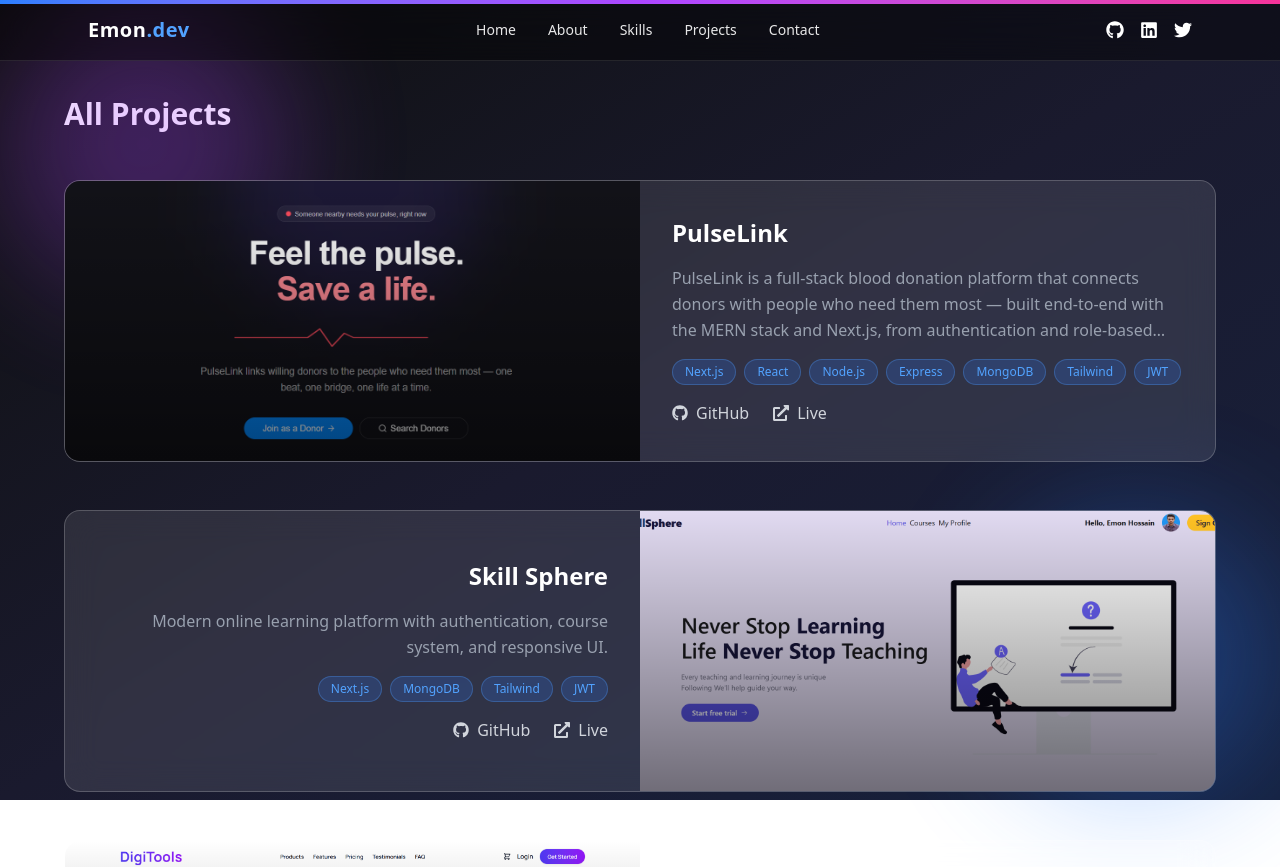
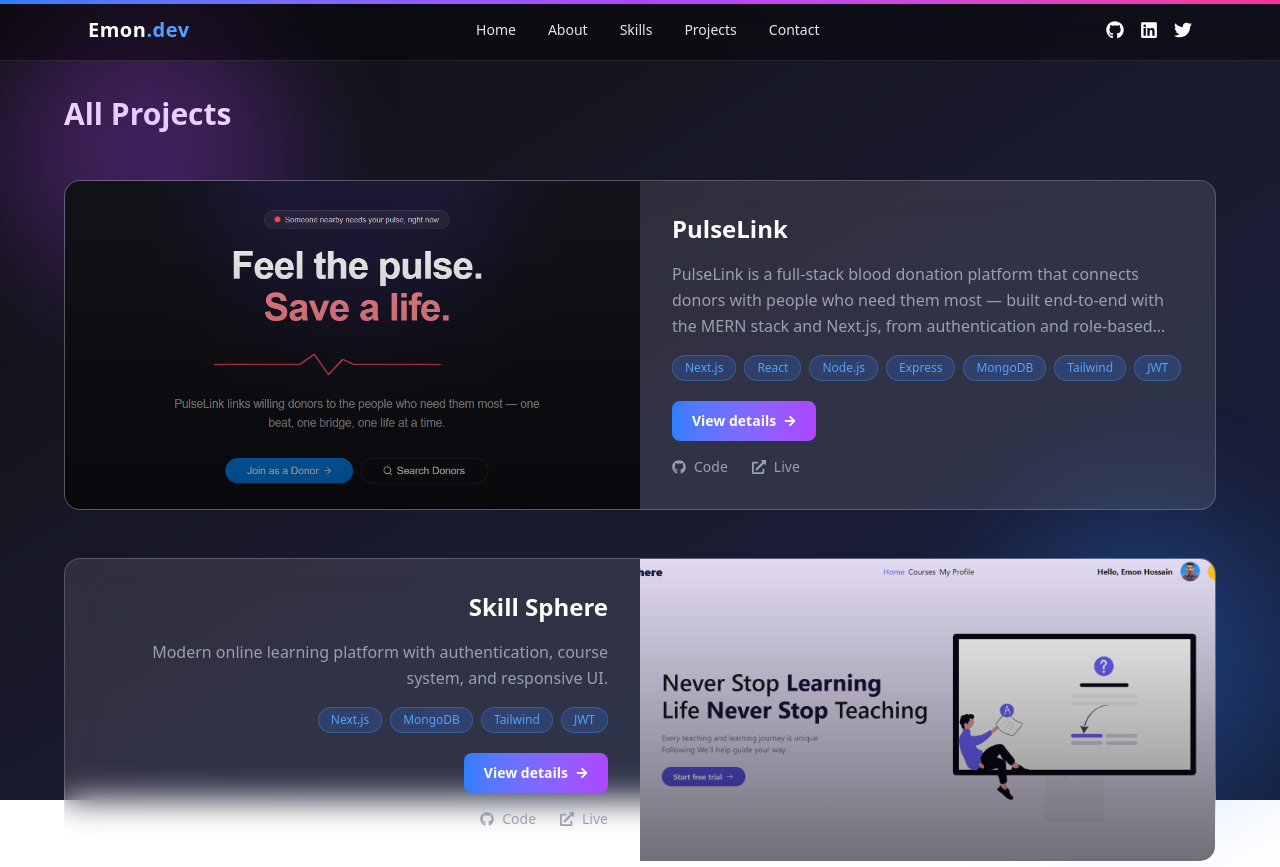
Before and after one commit to emon-101/my-portfolio, a Next.js app: page /projects in a window 1280 px wide. Shown: the top 867 px of the page. Built offline with nearby package versions, Linux system fonts and the light colour scheme.

Commit message:
add project slugs and featured badges; enhance ProjectCard layout and links

```diff
--- a/src/components/main/Projects.jsx
+++ b/src/components/main/Projects.jsx
@@ -5,6 +5,7 @@ import ProjectCard from "./ProjectsCard";
 
 const projects = [
   {
+    slug: "pulselink",
     title: "PulseLink",
     description:
       "PulseLink is a full-stack blood donation platform that connects donors with people who need them most — built end-to-end with the MERN stack and Next.js, from authentication and role-based dashboards to real-time donation request tracking and JWT-secured APIs.",
@@ -12,8 +13,10 @@ const projects = [
     tech: ["Next.js", "React", "Node.js", "Express", "MongoDB", "Tailwind", "JWT"],
     github: "https://github.com/emon-101/pulselink-client",
     live: "https://pulselink-client.vercel.app/",
+    featured: true,
   },
   {
+    slug: "ideavault",
     title: "IdeaVault",
     description:
       "IdeaVault is an open platform built for founders, builders, and dreamers — a place where startup ideas don't die in notebooks, but instead get shared, challenged, and refined by a community that cares.",
@@ -23,6 +26,7 @@ const projects = [
     live: "https://ideavault-fcaq.vercel.app/",
   },
   {
+    slug: "skill-sphere",
     title: "Skill Sphere",
     description:
       "Modern online learning platform with authentication, course system, and responsive UI.",
@@ -30,37 +34,38 @@ const projects = [
     tech: ["Next.js", "MongoDB", "Tailwind", "JWT"],
     github: "https://github.com/emon-101/skill-sphere",
     live: "https://skill-sphere-eh.vercel.app/",
-  }
+  },
 ];
 
 const Projects = () => {
   return (
-    // ✅ ADDED: overflow-x-hidden on section to guard against any animation bleed
     <section className="py-24 px-4 sm:px-6 md:px-10 text-white overflow-x-hidden">
       <div className="max-w-6xl mx-auto">
-
-        {/* 🎯 Title */}
-        <h2 className="text-3xl sm:text-4xl font-bold text-center mb-16">
+        {/* Title */}
+        <h2 className="text-3xl sm:text-4xl font-bold text-center mb-4">
           My <span className="text-blue-400">Projects</span>
         </h2>
+        <p className="text-center text-gray-400 text-sm sm:text-base max-w-xl mx-auto mb-16">
+          A selection of full-stack apps I&#39;ve designed, built, and shipped
+          end to end.
+        </p>
 
-        {/* 📦 Cards */}
+        {/* Cards */}
         <div className="space-y-10 sm:space-y-12">
           {projects.map((project, i) => (
-            <ProjectCard key={i} project={project} index={i} />
+            <ProjectCard key={project.slug} project={project} index={i} />
           ))}
         </div>
 
-        {/* 🔗 View More */}
+        {/* View More */}
         <div className="text-center mt-16">
           <Link
             href="/projects"
             className="inline-block px-6 py-3 border border-white/20 rounded-full hover:bg-white/10 transition"
           >
-            View All Projects →
+            View all projects →
           </Link>
         </div>
-
       </div>
     </section>
   );
--- a/src/components/main/ProjectsCard.jsx
+++ b/src/components/main/ProjectsCard.jsx
@@ -2,26 +2,25 @@
 
 import { motion } from "framer-motion";
 import Image from "next/image";
-import { FaGithub, FaExternalLinkAlt } from "react-icons/fa";
+import Link from "next/link";
+import { FaGithub, FaExternalLinkAlt, FaArrowRight } from "react-icons/fa";
 
 const ProjectCard = ({ project, index }) => {
   const isReverse = index % 2 !== 0;
 
   return (
     <motion.div
-      initial={{ opacity: 0, y: 40 }}         // ✅ FIXED: was x: ±80 — caused horizontal scroll on mobile
+      initial={{ opacity: 0, y: 40 }}
       whileInView={{ opacity: 1, y: 0 }}
       viewport={{ once: true }}
       transition={{ duration: 0.6 }}
       className="grid grid-cols-1 md:grid-cols-2 items-stretch
         bg-white/10 backdrop-blur-lg border border-white/20 rounded-2xl overflow-hidden hover:shadow-[0_0_30px_rgba(59,130,246,0.25)] transition-shadow"
     >
-      {/* 🖼 Image */}
+      {/* Image */}
       <div
         className={`relative w-full h-56 sm:h-64 md:h-full min-h-70
           ${isReverse ? "md:order-2" : "md:order-1"}`}
-          // ✅ FIXED: h-55/h-65 are invalid Tailwind classes → use h-56, h-64
-          // ✅ FIXED: min-h-[280px] ensures image has height on md when in grid
       >
         <motion.div
           whileHover={{ scale: 1.06 }}
@@ -38,15 +37,20 @@ const ProjectCard = ({ project, index }) => {
           />
         </motion.div>
 
-        {/* ✅ FIXED: was bg-linear-to-t — invalid, correct is bg-gradient-to-t */}
         <div className="absolute inset-0 bg-linear-to-t from-black/50 to-transparent pointer-events-none" />
+
+        {/* Featured badge */}
+        {project.featured && (
+          <span className="absolute top-4 left-4 text-xs px-3 py-1 rounded-full bg-blue-500/90 text-white font-medium shadow-lg">
+            Featured
+          </span>
+        )}
       </div>
 
-      {/* 📄 Content */}
+      {/* Content */}
       <div
         className={`p-6 sm:p-8 flex flex-col justify-center gap-4 items-start text-left
           ${isReverse ? "md:order-1 md:text-right md:items-end" : "md:order-2"}`}
-          // ✅ FIXED: base is always left/start (mobile), md: applies reverse alignment only on desktop
       >
         <h3 className="text-xl md:text-2xl font-bold text-white">
           {project.title}
@@ -56,7 +60,7 @@ const ProjectCard = ({ project, index }) => {
           {project.description}
         </p>
 
-        {/* 🏷 Tech */}
+        {/* Tech */}
         <div className={`flex flex-wrap gap-2 ${isReverse ? "md:justify-end" : ""}`}>
           {project.tech.map((item, i) => (
             <span
@@ -68,21 +72,32 @@ const ProjectCard = ({ project, index }) => {
           ))}
         </div>
 
-        {/* 🔗 Links */}
-        <div className={`flex gap-6 text-sm md:text-base ${isReverse ? "md:justify-end" : ""}`}>
+        {/* Primary CTA — View details */}
+        <Link
+          href={`/projects/${project.slug}`}
+          className="group inline-flex items-center gap-2 mt-1 px-5 py-2.5 rounded-lg
+            bg-gradient-to-r from-blue-500 to-purple-500 text-sm font-semibold text-white
+            hover:opacity-90 transition-opacity"
+        >
+          View details
+          <FaArrowRight className="text-xs transition-transform group-hover:translate-x-1" />
+        </Link>
+
+        {/* Secondary links — GitHub / Live */}
+        <div className={`flex gap-6 text-sm ${isReverse ? "md:justify-end" : ""}`}>
           <a
             href={project.github}
             target="_blank"
             rel="noopener noreferrer"
-            className="flex items-center gap-2 text-gray-300 hover:text-blue-400 transition-colors"
+            className="flex items-center gap-2 text-gray-400 hover:text-blue-400 transition-colors"
           >
-            <FaGithub /> GitHub
+            <FaGithub /> Code
           </a>
           <a
             href={project.live}
             target="_blank"
             rel="noopener noreferrer"
-            className="flex items-center gap-2 text-gray-300 hover:text-blue-400 transition-colors"
+            className="flex items-center gap-2 text-gray-400 hover:text-blue-400 transition-colors"
           >
             <FaExternalLinkAlt /> Live
           </a>
```
